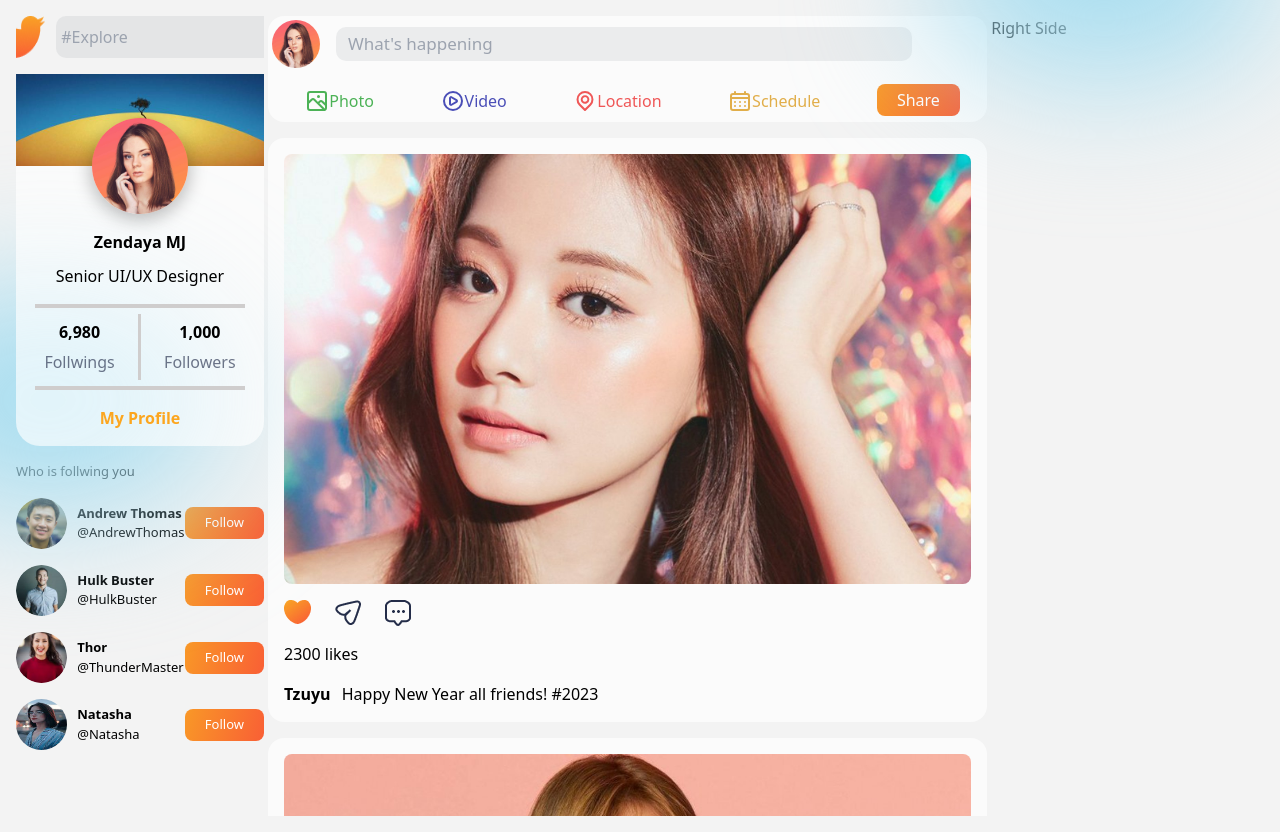
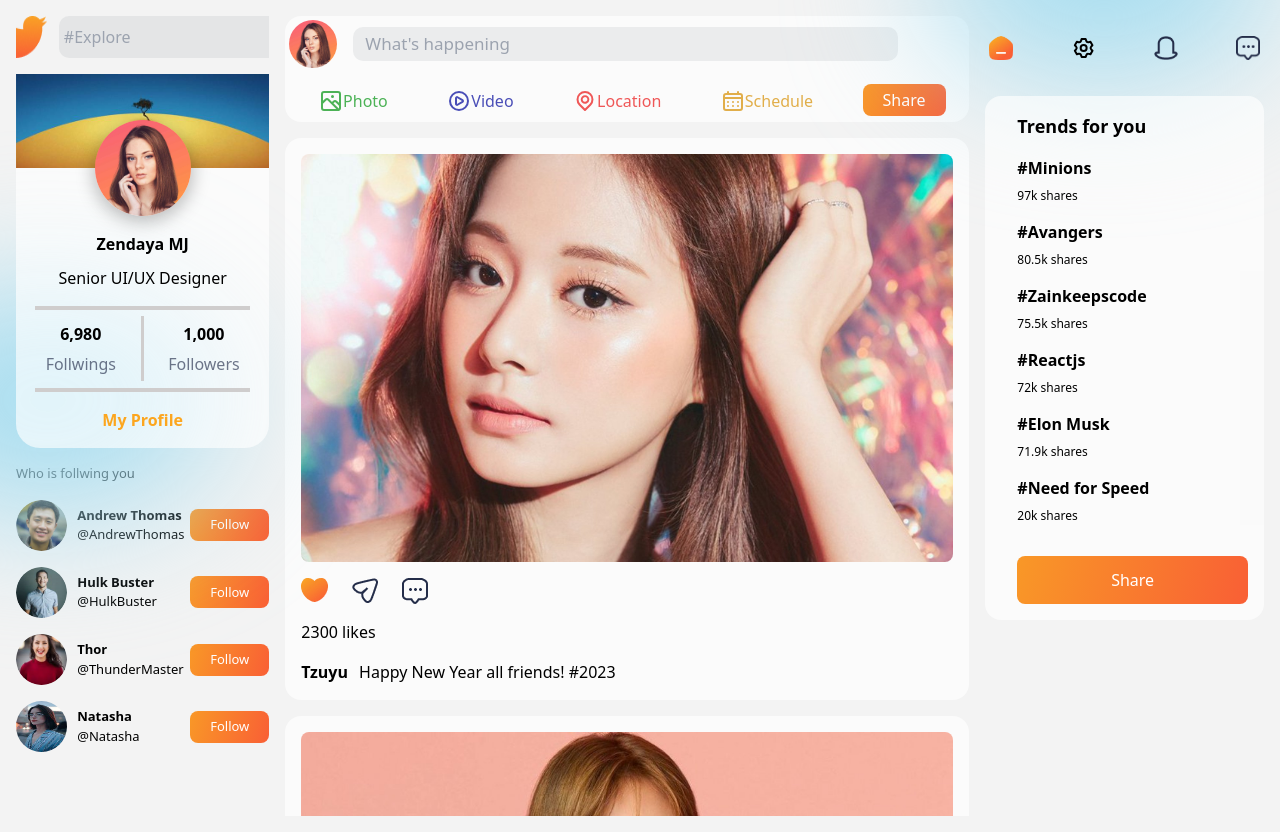
Before and after one commit to abdulkareemm/Social-Media, a React (Create React App) app in the folder client/: page / in a window 1280 px wide. Built offline with nearby package versions, Linux system fonts and the light colour scheme; the HTML template or start-up script is replaced by a standard one.

Commit message:
Rigth side

```diff
--- a/client/package.json
+++ b/client/package.json
@@ -9,6 +9,7 @@
     "@testing-library/user-event": "^13.5.0",
     "react": "^18.2.0",
     "react-dom": "^18.2.0",
+    "react-router-dom": "^6.8.1",
     "react-scripts": "5.0.1",
     "web-vitals": "^2.1.4"
   },
--- a/client/src/components/PostSide.jsx
+++ b/client/src/components/PostSide.jsx
@@ -3,7 +3,7 @@ import { Posts, Share } from "./postSideComponents";
 
 const PostSide = () => {
   return (
-    <div className="w-[58rem] flex flex-col gap-[1rem] h-[100vh] overflow-auto">
+    <div className="w-[54rem] flex flex-col gap-[1rem] h-[100vh] overflow-auto">
       <Share />
       <Posts />
     </div>
--- a/client/src/components/RigthSide.jsx
+++ b/client/src/components/RigthSide.jsx
@@ -1,7 +1,35 @@
-import React from 'react'
+import React from "react";
+import Home from "../img/home.png";
+import Noti from "../img/noti.png";
+import Commet from "../img/comment.png";
+
+import { UilSetting } from "@iconscout/react-unicons";
+import { Trend } from "./rightSideComponents";
 
 const RigthSide = () => {
-  return <div className="w-[22rem]">Right Side</div>;
-}
+  return (
+    <div className="w-[22rem] flex flex-col gap-[2rem] z-[1]">
+      <div className="flex flex-row justify-between mt-[1rem] p-1">
+        <img
+          src={Home}
+          alt=""
+          className="w-[1.5rem] h-[1.5rem] cursor-pointer"
+        />
+        <UilSetting className="w-[1.5rem] h-[1.5rem] cursor-pointer" />
+        <img
+          src={Noti}
+          alt=""
+          className="w-[1.5rem] h-[1.5rem] cursor-pointer"
+        />
+        <img
+          src={Commet}
+          alt=""
+          className="w-[1.5rem] h-[1.5rem] cursor-pointer"
+        />
+      </div>
+      <Trend />
+    </div>
+  );
+};
 
-export default RigthSide
+export default RigthSide;
--- /dev/null
+++ b/client/src/components/rightSideComponents/TrendCard.jsx
@@ -0,0 +1,23 @@
+import React from "react";
+import { TrendData } from "../../data/TrendData";
+
+const TrendCard = () => {
+  return (
+    <div className="flex flex-col gap-[1rem] bg-cardColor p-[1rem] pl-[2rem] rounded-[1rem]">
+      <h3 className="font-bold text-lg">Trends for you</h3>
+      {TrendData.map((trend) => {
+        return (
+          <div key={trend.id} className="flex flex-col gap-[0.5rem]">
+            <span className="font-bold">#{trend.name}</span>
+            <span className="text-xs">{trend.shares}k shares</span>
+          </div>
+        );
+      })}
+      <button className="flex items-center justify-center h-[3rem] mt-[1rem] text-white hover:text-black hover:font-bold border-none rounded-[0.5rem] transition-all ease-out duration-100 bg-[linear-gradient(106.23deg,_#f99827,_#f95f35_100%)]">
+        Share
+      </button>
+    </div>
+  );
+};
+
+export default TrendCard;
--- /dev/null
+++ b/client/src/components/rightSideComponents/index.js
@@ -0,0 +1 @@
+export {default as Trend} from "./TrendCard"
--- a/client/src/data/TrendData.js
+++ b/client/src/data/TrendData.js
@@ -2,25 +2,31 @@ export const TrendData= [
   {
     name: "Minions",
     shares: 97,
+    id:1
   },
   {
     name: "Avangers",
     shares: 80.5,
+    id:2
   },
   {
     name: "Zainkeepscode",
     shares: 75.5,
+    id:3
   },
   {
     name: "Reactjs",
     shares: 72,
+    id:4
   },
   {
     name: "Elon Musk",
     shares: 71.9,
+    id:5
   },
   {
     name: "Need for Speed",
     shares: 20,
+    id:6
   },
 ];
--- a/client/src/pages/Home.jsx
+++ b/client/src/pages/Home.jsx
@@ -3,7 +3,7 @@ import { PostSide, ProfileSide, RigthSide } from "../components";
 
 const Home = () => {
   return (
-    <div className="flex flex-row gap-1">
+    <div className="flex flex-row gap-[1rem] min-w-full">
       <ProfileSide />
       <PostSide />
       <RigthSide />
```
Also changed, not shown: 1 other file (tests, documents, lock files or other folders).
